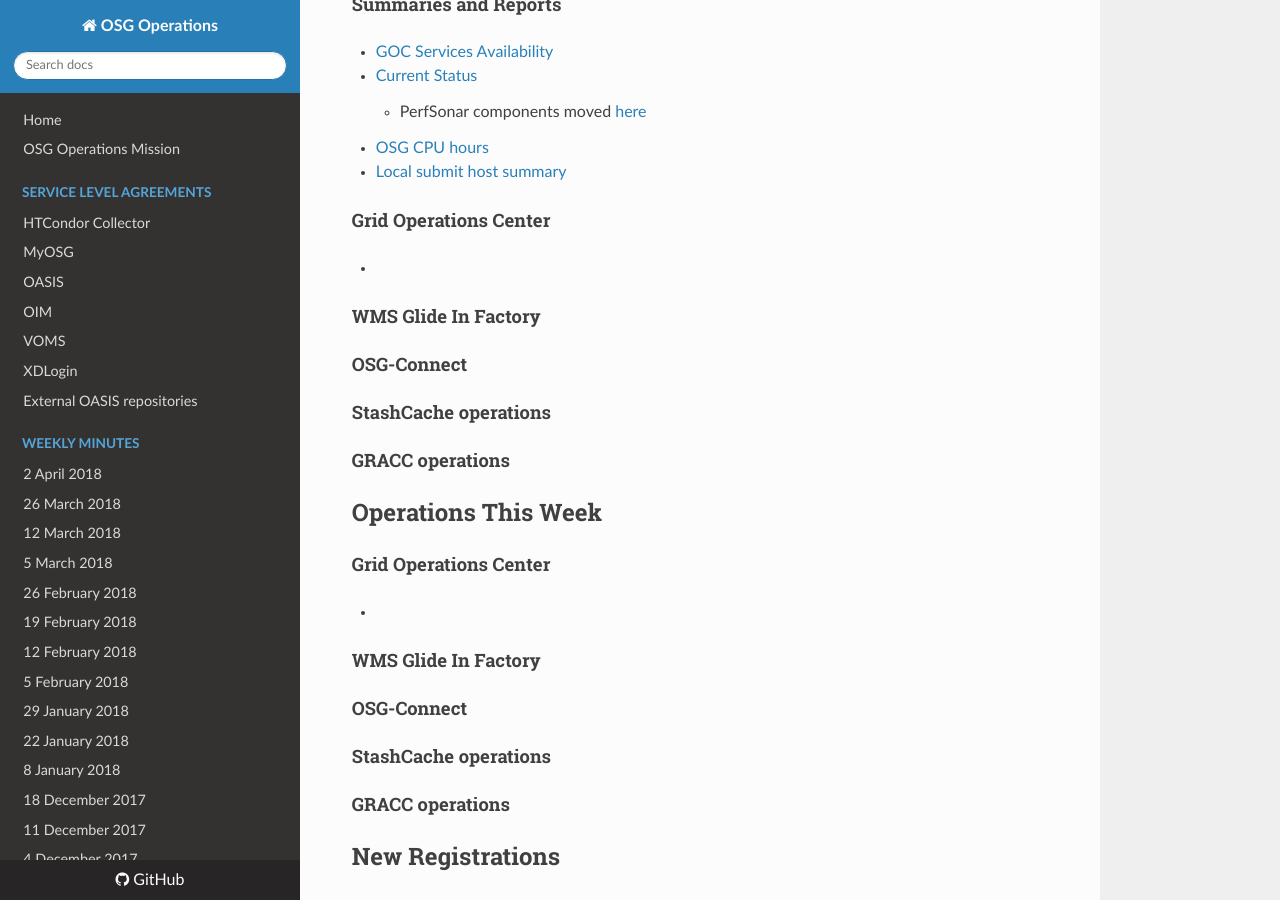
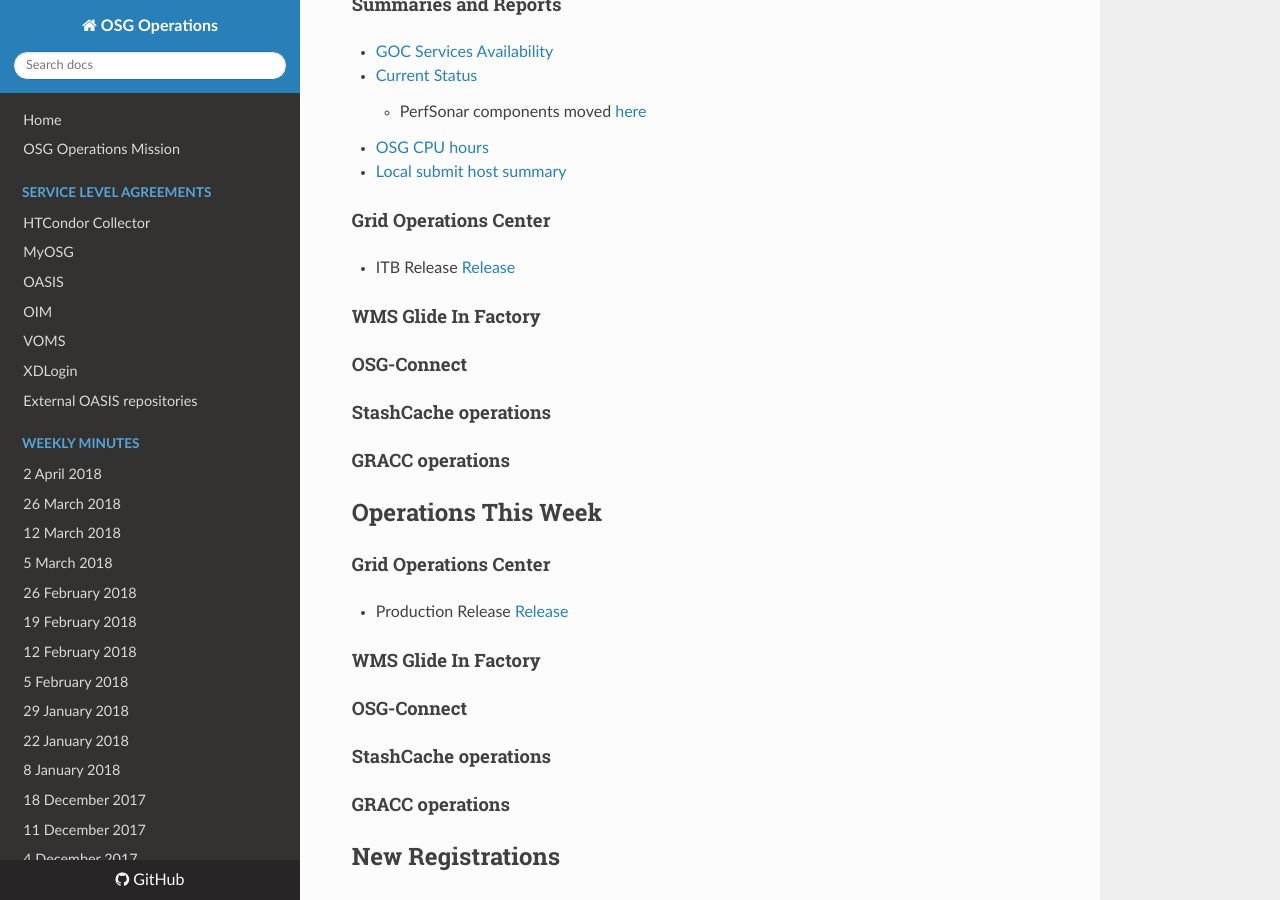
Before and after one commit to osg-htc/operations, an MkDocs documentation site: the page built from docs/WeeklyMinutes/09Apr2018.md, in a window 1280 px wide and 900 px high, scrolled down 515 px. Built offline with MkDocs 1.6.1, drawn with Linux system fonts in a browser that asks for light colours; nearby versions of some CDN libraries; old or Windows-style settings are respelled for this version of MkDocs.

Commit message:
Infrastructure changes

```diff
--- a/docs/WeeklyMinutes/09Apr2018.md
+++ b/docs/WeeklyMinutes/09Apr2018.md
@@ -20,7 +20,7 @@
    * [Local submit host summary](http://osg-flock.grid.iu.edu/overview/)
 
 #### Grid Operations Center
-   *
+   *  ITB Release [Release](http://osggoc.blogspot.com/2018/04/operations-service-update-thursday.html)
 
 #### WMS Glide In Factory
 
@@ -33,7 +33,7 @@
 ## Operations This Week
 
 #### Grid Operations Center
-   *
+   * Production Release [Release](http://osggoc.blogspot.com/2018/04/operations-service-update-thursday.html)
 
 #### WMS Glide In Factory
 
```
